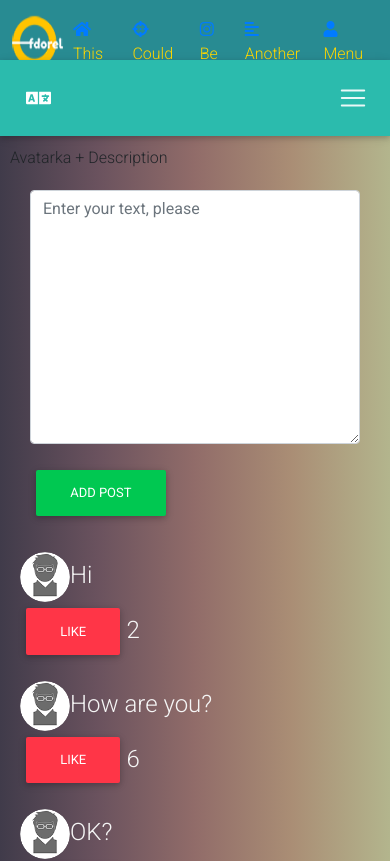
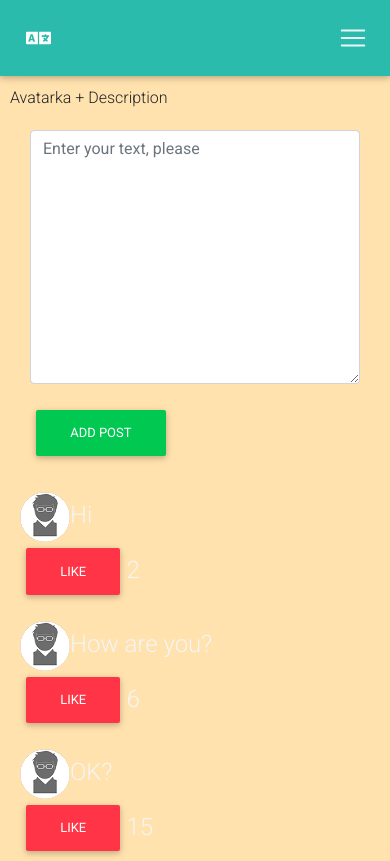
Before and after one commit to fdorel/react-bootstrap-menu, a React (Create React App) app: page /profile in a window 390 px wide. Shown: the top 861 px of the page. Built offline with nearby package versions, Linux system fonts and the light colour scheme; a web font is replaced by a local one.

Commit message:
Navbar burger toggle in mobile version

```diff
--- a/src/App.css
+++ b/src/App.css
@@ -6,19 +6,19 @@
 @import url("https://fonts.googleapis.com/css?family=Lato");
 
 
-.app-wrapper {
-    background-image: linear-gradient(to right, #403b4a, #6a525e, #916c69, #aa8e75, #b3b58d);
+/* .app-wrapper {
+    background: #ffe2ad;
     display: grid;
     width: 100%;
     margin: 0 auto;
-    grid-template-areas: "h h" "n n" "c c";
+    grid-template-areas: "h h""n n""c c";
     grid-template-rows: 60px 1fr;
     grid-template-columns: 2fr 10fr;
-}
+} */
 
 .app-wrapper-content {
     grid-area: c;
-    background-image: linear-gradient(to right, #403b4a, #6a525e, #916c69, #aa8e75, #b3b58d);
+    background: #ffe2ad;
     padding: 10px;
 }
 
--- a/src/App.js
+++ b/src/App.js
@@ -2,7 +2,7 @@
 
 import React from 'react';
 import './App.css';
-import Header from './components/Header/Header';
+// import Header from './components/Header/Header';
 import Navbar from './components/Navbar/Navbar';
 import Profile from './components/Profile/Profile';
 import Dialogs from './components/Dialogs/Dialogs';
@@ -20,7 +20,7 @@ const App = (props) => {
     return (
         <BrowserRouter>
             <div className='app-wrapper'>
-                <Header/>
+                {/* <Header/> */}
                 <Navbar/>
                 <div className='app-wrapper-content'>
                     <Route path='/dialogs' render={ () => <Dialogs state={props.state.dialogsPage} /> }/>
--- a/src/components/Header/Header.jsx
+++ /dev/null
@@ -1,45 +0,0 @@
-import React from 'react';
-import './Header.module.css';
-import s from './Header.module.css';
-import { MDBNavbar, MDBNavbarBrand, MDBNavbarNav, MDBNavItem, MDBNavLink, MDBNavbarToggler, MDBCollapse, MDBDropdown,
-    MDBDropdownToggle, MDBDropdownMenu, MDBDropdownItem, MDBIcon } from "mdbreact";
-
-const Header = () => {
-    return(
-            <header className={s.header}>
-                {/*When using Webpack you need to require images in order for Webpack to process them, which would explain why external images load while internal do not, so instead of <img src={"/images/resto.png"} /> you need to use <img src={require('/images/image-name.png')} />
-            Source:  https://stackoverflow.com/questions/34582405/react-wont-load-local-images*/}
-
-                <div className="d-flex navbar-right">
-                    <img src={require('./../../logo.png')} alt='avatar' />
-                    <div className="p-2 nav-icon-lg dark-gold">
-                        <a className="nav-icon" href="/"><em className="fa fa-home"></em>
-                            <span>This</span>
-                        </a>
-                    </div>
-                    <div className="p-2 nav-icon-lg dark-gold">
-                        <a className="nav-icon" href="/"><em className="fa fa-crosshairs"></em>
-                            <span>Could</span>
-                        </a>
-                    </div>
-                    <div className="p-2 nav-icon-lg dark-gold">
-                        <a className="nav-icon" href="/"><em className="fab fa-instagram"></em>
-                            <span>Be</span>
-                        </a>
-                    </div>
-                    <div className="p-2 nav-icon-lg dark-gold">
-                        <a className="nav-icon" href="/"><em className="fa fa-align-left"></em>
-                            <span>Another</span>
-                        </a>
-                    </div>
-                    <div className="p-2 nav-icon-lg dark-gold">
-                        <a className="nav-icon" href="/"><em className="fa fa-user"></em>
-                            <span>Menu</span>
-                        </a>
-                    </div>
-                </div>
-            </header>
-    )
-};
-
-export default Header;
--- a/src/components/Header/Header.module.css
+++ /dev/null
@@ -1,30 +0,0 @@
-/*For e.g. the item element from css to be displayed correctly
-needs the .css being replaced by e.g. Navbar.module.css*/
-
-.header {
-    grid-area: h;
-    background: #288B92;
-    padding: 10px;
-    color: gold !important;
-/*    border-style: none;
-    text-decoration: none !important;*/
-}
-
-a {
-    text-decoration: none !important;
-}
-
-span {
-    color: gold !important;
-    border-style: none;
-    list-style-type: none;
-    text-decoration: none !important;
-}
-
-span:hover {
-    color: #ffffff !important;
-    border-style: none;
-    list-style-type: none;
-    text-align: right;
-    text-decoration: none !important;
-}
--- a/src/components/Navbar/Navbar.jsx
+++ b/src/components/Navbar/Navbar.jsx
@@ -1,13 +1,21 @@
 import React, { Component } from "react";
-import { MDBNavbar, MDBNavbarBrand, MDBNavbarNav, MDBNavItem, MDBNavLink, MDBNavbarToggler, MDBCollapse} from "mdbreact";
-import s from './Navbar.module.css';
-import {FontAwesomeIcon} from "@fortawesome/react-fontawesome";
-import { faLanguage } from '@fortawesome/free-solid-svg-icons';
-import { faCoffee } from '@fortawesome/free-solid-svg-icons';
-import { faComments } from '@fortawesome/free-solid-svg-icons';
-import { faNewspaper } from '@fortawesome/free-solid-svg-icons';
-import { faMusic } from '@fortawesome/free-solid-svg-icons';
-import { faCogs } from '@fortawesome/free-solid-svg-icons';
+import {
+  MDBNavbar,
+  MDBNavbarBrand,
+  MDBNavbarNav,
+  MDBNavItem,
+  MDBNavLink,
+  MDBNavbarToggler,
+  MDBCollapse
+} from "mdbreact";
+import s from "./Navbar.module.css";
+import { FontAwesomeIcon } from "@fortawesome/react-fontawesome";
+import { faLanguage } from "@fortawesome/free-solid-svg-icons";
+import { faCoffee } from "@fortawesome/free-solid-svg-icons";
+import { faComments } from "@fortawesome/free-solid-svg-icons";
+import { faNewspaper } from "@fortawesome/free-solid-svg-icons";
+import { faMusic } from "@fortawesome/free-solid-svg-icons";
+import { faCogs } from "@fortawesome/free-solid-svg-icons";
 
 class Navbar extends Component {
   state = {
@@ -20,32 +28,55 @@ class Navbar extends Component {
 
   render() {
     return (
-            <MDBNavbar color="default-color" dark expand="md" className={s.nav}>
+      <MDBNavbar
+        color="default-color"
+        dark
+        expand="md"
+        data-toggle="collapse"
+        data-target=".navbar-collapse"
+        className={s.nav}
+      >
         <MDBNavbarBrand>
-                    <MDBNavLink to="/"><strong className="white-text"><FontAwesomeIcon icon={faLanguage} /></strong></MDBNavLink>
+          <MDBNavLink to="/">
+            <strong className="white-text">
+              <FontAwesomeIcon icon={faLanguage} />
+            </strong>
+          </MDBNavLink>
         </MDBNavbarBrand>
         <MDBNavbarToggler onClick={this.toggleCollapse} />
         <MDBCollapse id="navbarCollapse3" isOpen={this.state.isOpen} navbar>
           <MDBNavbarNav right>
             <MDBNavItem active className={`${s.item} ${s.navbar} ${s.active}`}>
-                            <MDBNavLink to="/profile">Profile <FontAwesomeIcon icon={faCoffee} /></MDBNavLink>
+              <MDBNavLink to="/profile">
+                Profile <FontAwesomeIcon icon={faCoffee} />
+              </MDBNavLink>
             </MDBNavItem>
             <MDBNavItem active className={s.item}>
-                            <MDBNavLink to="/dialogs">Message <FontAwesomeIcon icon={faComments} /></MDBNavLink>
+              <MDBNavLink to="/dialogs">
+                Message <FontAwesomeIcon icon={faComments} />
+              </MDBNavLink>
             </MDBNavItem>
             <MDBNavItem active className={s.item}>
-                            <MDBNavLink to="/news">News <FontAwesomeIcon icon={faNewspaper} /></MDBNavLink>
+              <MDBNavLink to="/news">
+                News <FontAwesomeIcon icon={faNewspaper} />
+              </MDBNavLink>
             </MDBNavItem>
             <MDBNavItem active className={s.item}>
-                            <MDBNavLink to="/music">Music <FontAwesomeIcon icon={faMusic} /></MDBNavLink>
+              <MDBNavLink to="/music">
+                Music <FontAwesomeIcon icon={faMusic} />
+              </MDBNavLink>
             </MDBNavItem>
             <MDBNavItem active className={s.item}>
-                            <MDBNavLink to="/settings">Settings <FontAwesomeIcon icon={faCogs} /></MDBNavLink>
+              <MDBNavLink to="/settings">
+                Settings <FontAwesomeIcon icon={faCogs} />
+              </MDBNavLink>
             </MDBNavItem>
           </MDBNavbarNav>
           <MDBNavbarNav left>
             <MDBNavItem active className={`${s.item} ${s.navbar} ${s.active}`}>
-                            <MDBNavLink to="/profile">FRIENDS <FontAwesomeIcon icon={faCoffee} /></MDBNavLink>
+              <MDBNavLink to="/profile">
+                FRIENDS <FontAwesomeIcon icon={faCoffee} />
+              </MDBNavLink>
             </MDBNavItem>
           </MDBNavbarNav>
         </MDBCollapse>
--- a/src/components/Profile/Profile.module.css
+++ b/src/components/Profile/Profile.module.css
@@ -1,3 +1,3 @@
 body {
-    background-image: linear-gradient(to right, #403b4a, #6a525e, #916c69, #aa8e75, #b3b58d);
+    background: #ffe2ad;
 }
--- a/src/index.css
+++ b/src/index.css
@@ -1,4 +1,4 @@
-body {
+html, body {
   margin: 0;
   padding: 0;
   font-family: -apple-system, BlinkMacSystemFont, "Segoe UI", "Roboto", "Oxygen",
@@ -6,6 +6,7 @@ body {
     sans-serif;
   -webkit-font-smoothing: antialiased;
   -moz-osx-font-smoothing: grayscale;
+  background: #ffe2ad;
 }
 
 code {
```
Lines whose indentation alone changed are shown as unchanged.
